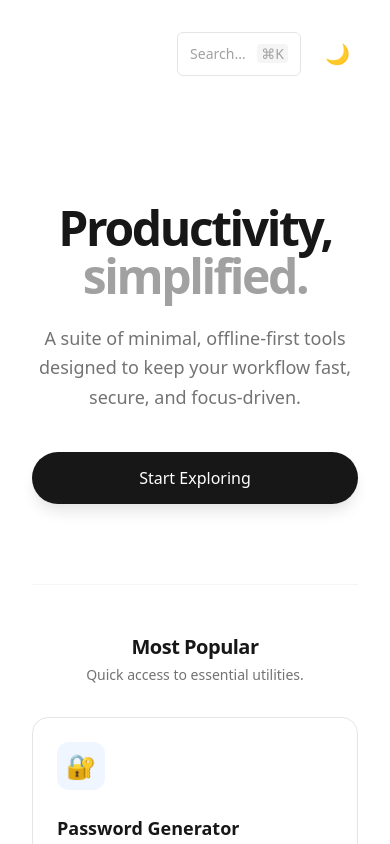
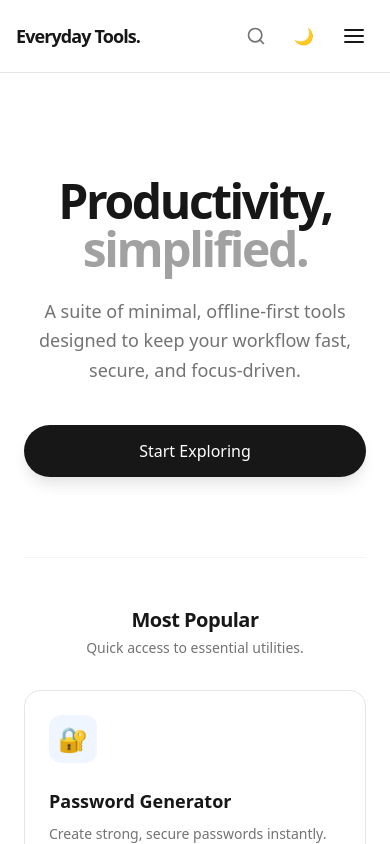
Before and after one commit to Fairfax18/everyday-tools, a Next.js app: page / in a window 390 px wide. Shown: the top 844 px of the page. Built offline with nearby package versions, Linux system fonts and the light colour scheme.

Commit message:
update AppLayout that make mobile users stuck / cant access to the tools

```diff
--- a/components/AppLayout.js
+++ b/components/AppLayout.js
@@ -11,10 +11,13 @@ export default function AppLayout({ children }) {
   const [showSearch, setShowSearch] = useState(false);
   const [searchQuery, setSearchQuery] = useState('');
 
+  // Mobile drawer state
+  const [isMobileOpen, setIsMobileOpen] = useState(false);
+
   const pathname = usePathname();
   const router = useRouter();
 
-  // 1. Dark Mode & Keyboard Listeners
+  // Dark Mode & Keyboard Listeners
   useEffect(() => {
     const isDarkMode = localStorage.theme === 'dark' || (!('theme' in localStorage) && window.matchMedia('(prefers-color-scheme: dark)').matches);
     setIsDark(isDarkMode);
@@ -38,16 +41,12 @@ export default function AppLayout({ children }) {
     localStorage.theme = newDark ? 'dark' : 'light';
   };
 
-  // Flatten tools for search
   const allTools = toolsCategories.flatMap(c => c.tools);
   const filteredTools = allTools.filter(t => t.name.toLowerCase().includes(searchQuery.toLowerCase()));
 
-  return (
-    <div className="flex min-h-screen bg-white dark:bg-[#0a0a0a] transition-colors duration-300">
-
-      {/* Sidebar: Accordion */}
-      <aside className="w-64 border-r border-neutral-200 dark:border-neutral-800 hidden md:block p-6 sticky top-0 h-screen flex flex-col">
-        <Link href="/" className="text-xl font-bold mb-10 block tracking-tighter">Everyday Tools.</Link>
+  // --- REUSABLE NAVIGATION ACCORDION ---
+  // We extract this so we can use it in both the Desktop Sidebar AND the Mobile Drawer
+  const renderNavigation = () => (
     <nav className="flex-1 space-y-1 overflow-y-auto">
       {toolsCategories.map((cat) => (
         <div key={cat.slug} className="mb-4">
@@ -65,7 +64,11 @@ export default function AppLayout({ children }) {
               >
                 {cat.tools.map(t => (
                   <li key={t.path}>
-                        <Link href={t.path} className={`text-sm block py-1.5 px-3 rounded-lg transition-all ${pathname === t.path ? 'bg-neutral-900 text-white dark:bg-white dark:text-neutral-900' : 'text-neutral-600 dark:text-neutral-400 hover:bg-neutral-100 dark:hover:bg-neutral-900'}`}>
+                    <Link
+                      href={t.path}
+                      onClick={() => setIsMobileOpen(false)} // Closes drawer on mobile when clicked
+                      className={`text-sm block py-1.5 px-3 rounded-lg transition-all ${pathname === t.path ? 'bg-neutral-900 text-white dark:bg-white dark:text-neutral-900' : 'text-neutral-600 dark:text-neutral-400 hover:bg-neutral-100 dark:hover:bg-neutral-900'}`}
+                    >
                       {t.name}
                     </Link>
                   </li>
@@ -76,13 +79,71 @@ export default function AppLayout({ children }) {
         </div>
       ))}
     </nav>
+  );
+
+  return (
+    <div className="flex flex-col md:flex-row min-h-screen bg-white dark:bg-[#0a0a0a] transition-colors duration-300">
+
+      {/* --- MOBILE HEADER --- */}
+      {/* Only visible on small screens. Stays sticky at the top. */}
+      <header className="md:hidden sticky top-0 z-40 flex items-center justify-between p-4 bg-white/80 dark:bg-[#0a0a0a]/80 backdrop-blur-md border-b border-neutral-200 dark:border-neutral-800">
+        <Link href="/" className="text-lg font-bold tracking-tighter">Everyday Tools.</Link>
+        <div className="flex items-center gap-3">
+          <button onClick={() => setShowSearch(true)} className="p-2 text-neutral-500 hover:text-neutral-900 dark:hover:text-white">
+            <svg width="20" height="20" fill="none" stroke="currentColor" strokeWidth="2" strokeLinecap="round" strokeLinejoin="round" viewBox="0 0 24 24"><circle cx="11" cy="11" r="8"></circle><line x1="21" y1="21" x2="16.65" y2="16.65"></line></svg>
+          </button>
+          <button onClick={toggleTheme} className="p-2 text-neutral-500 hover:text-neutral-900 dark:hover:text-white">
+            {isDark ? '☀️' : '🌙'}
+          </button>
+          <button onClick={() => setIsMobileOpen(true)} className="p-2 text-neutral-900 dark:text-white">
+            <svg width="24" height="24" fill="none" stroke="currentColor" strokeWidth="2" strokeLinecap="round" strokeLinejoin="round" viewBox="0 0 24 24"><line x1="3" y1="12" x2="21" y2="12"></line><line x1="3" y1="6" x2="21" y2="6"></line><line x1="3" y1="18" x2="21" y2="18"></line></svg>
+          </button>
+        </div>
+      </header>
+
+      {/* --- MOBILE DRAWER OVERLAY --- */}
+      <AnimatePresence>
+        {isMobileOpen && (
+          <>
+            {/* Backdrop */}
+            <motion.div
+              initial={{ opacity: 0 }} animate={{ opacity: 1 }} exit={{ opacity: 0 }}
+              onClick={() => setIsMobileOpen(false)}
+              className="fixed inset-0 bg-black/60 backdrop-blur-sm z-50 md:hidden"
+            />
+            {/* Drawer */}
+            <motion.div
+              initial={{ x: '-100%' }} animate={{ x: 0 }} exit={{ x: '-100%' }} transition={{ type: 'spring', damping: 25, stiffness: 200 }}
+              className="fixed inset-y-0 left-0 w-3/4 max-w-sm bg-white dark:bg-[#111] z-50 p-6 flex flex-col border-r border-neutral-200 dark:border-neutral-800 md:hidden shadow-2xl"
+            >
+              <div className="flex justify-between items-center mb-10">
+                <Link href="/" onClick={() => setIsMobileOpen(false)} className="text-xl font-bold tracking-tighter">Everyday Tools.</Link>
+                <button onClick={() => setIsMobileOpen(false)} className="p-2 text-neutral-500 hover:text-red-500 transition-colors">
+                  <svg width="24" height="24" fill="none" stroke="currentColor" strokeWidth="2" strokeLinecap="round" strokeLinejoin="round" viewBox="0 0 24 24"><line x1="18" y1="6" x2="6" y2="18"></line><line x1="6" y1="6" x2="18" y2="18"></line></svg>
+                </button>
+              </div>
+              {renderNavigation()}
+            </motion.div>
+          </>
+        )}
+      </AnimatePresence>
+
+      {/* --- DESKTOP SIDEBAR --- */}
+      <aside className="w-64 border-r border-neutral-200 dark:border-neutral-800 hidden md:flex p-6 sticky top-0 h-screen flex-col">
+        <Link href="/" className="text-xl font-bold mb-10 block tracking-tighter">Everyday Tools.</Link>
+        {renderNavigation()}
       </aside>
 
-      {/* Main Content */}
+      {/* --- MAIN CONTENT --- */}
       <main className="flex-1 overflow-y-auto">
-        <div className="max-w-4xl mx-auto p-8">
-          <header className="flex justify-end gap-4 mb-12">
-            <button onClick={() => setShowSearch(true)} className="text-sm text-neutral-400 border border-neutral-200 dark:border-neutral-800 px-3 py-1.5 rounded-md hover:border-neutral-400 transition">Search... <span className="bg-neutral-100 dark:bg-neutral-800 px-1 rounded ml-2">⌘K</span></button>
+        <div className="max-w-4xl mx-auto p-6 md:p-8">
+
+          {/* Desktop Top Controls (Hidden on Mobile) */}
+          <header className="hidden md:flex justify-end gap-4 mb-12">
+            <button onClick={() => setShowSearch(true)} className="text-sm text-neutral-400 border border-neutral-200 dark:border-neutral-800 px-3 py-1.5 rounded-md hover:border-neutral-400 transition flex items-center gap-2">
+              <svg width="14" height="14" fill="none" stroke="currentColor" strokeWidth="2" strokeLinecap="round" strokeLinejoin="round" viewBox="0 0 24 24"><circle cx="11" cy="11" r="8"></circle><line x1="21" y1="21" x2="16.65" y2="16.65"></line></svg>
+              Search... <span className="bg-neutral-100 dark:bg-neutral-800 px-1 rounded ml-2 text-xs">⌘K</span>
+            </button>
             <button onClick={toggleTheme} className="text-xl p-2 rounded-lg hover:bg-neutral-100 dark:hover:bg-neutral-900 transition">{isDark ? '☀️' : '🌙'}</button>
           </header>
 
@@ -94,19 +155,20 @@ export default function AppLayout({ children }) {
         </div>
       </main>
 
-      {/* Command Palette Modal */}
+      {/* --- COMMAND PALETTE MODAL --- */}
+      {/* Kept unchanged, it overlays everything perfectly */}
       <AnimatePresence>
         {showSearch && (
           <>
-            <motion.div initial={{ opacity: 0 }} animate={{ opacity: 1 }} exit={{ opacity: 0 }} className="fixed inset-0 bg-black/50 backdrop-blur-sm z-50" onClick={() => setShowSearch(false)} />
-            <motion.div initial={{ opacity: 0, scale: 0.95 }} animate={{ opacity: 1, scale: 1 }} exit={{ opacity: 0, scale: 0.95 }} className="fixed top-20 left-1/2 -translate-x-1/2 w-full max-w-lg z-50 bg-white dark:bg-neutral-900 border border-neutral-200 dark:border-neutral-800 rounded-xl shadow-2xl overflow-hidden">
+            <motion.div initial={{ opacity: 0 }} animate={{ opacity: 1 }} exit={{ opacity: 0 }} className="fixed inset-0 bg-black/50 backdrop-blur-sm z-[60]" onClick={() => setShowSearch(false)} />
+            <motion.div initial={{ opacity: 0, scale: 0.95 }} animate={{ opacity: 1, scale: 1 }} exit={{ opacity: 0, scale: 0.95 }} className="fixed top-20 left-1/2 -translate-x-1/2 w-[90%] max-w-lg z-[60] bg-white dark:bg-neutral-900 border border-neutral-200 dark:border-neutral-800 rounded-xl shadow-2xl overflow-hidden">
               <input autoFocus placeholder="Search tools..." className="w-full bg-transparent p-4 outline-none border-b border-neutral-100 dark:border-neutral-800" onChange={(e) => setSearchQuery(e.target.value)} />
               <ul className="max-h-80 overflow-y-auto">
-                {filteredTools.map(tool => (
+                {filteredTools.length > 0 ? filteredTools.map(tool => (
                   <li key={tool.path}>
-                    <button onClick={() => { router.push(tool.path); setShowSearch(false); }} className="w-full text-left px-4 py-3 hover:bg-neutral-100 dark:hover:bg-neutral-800 transition">{tool.name}</button>
+                    <button onClick={() => { router.push(tool.path); setShowSearch(false); setIsMobileOpen(false); }} className="w-full text-left px-4 py-3 hover:bg-neutral-100 dark:hover:bg-neutral-800 transition">{tool.name}</button>
                   </li>
-                ))}
+                )) : <li className="p-4 text-neutral-500 text-sm">No tools found.</li>}
               </ul>
             </motion.div>
           </>
```
Lines whose indentation alone changed are shown as unchanged.
